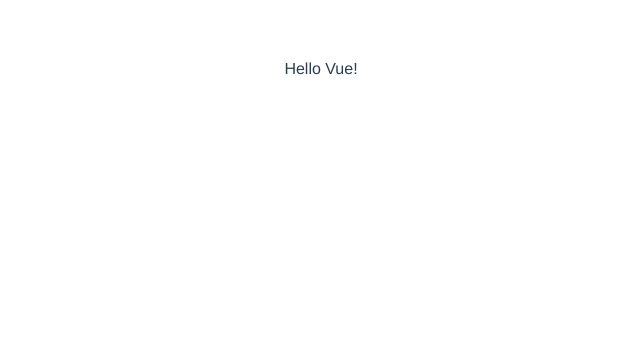
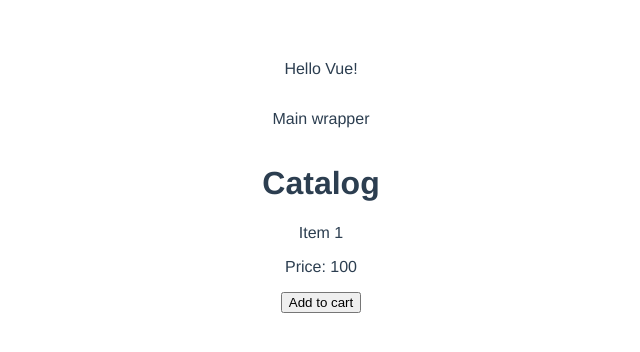
Before and after one commit to twiar/vue-online-shop, a Vue app: page / in a window 1280 px wide. Shown: the top 352 px of the page, without its empty margins (319-959 px from the left). Built offline with nearby package versions, Linux system fonts and the light colour scheme.

Commit message:
added some components

```diff
--- a/src/App.vue
+++ b/src/App.vue
@@ -1,13 +1,18 @@
 <template>
 	<div id="app">
 		<p>Hello Vue!</p>
+		<v-main-wrapper />
 	</div>
 </template>
 
 <script>
+import vMainWrapper from "./components/v-main-wrapper";
+
 export default {
 	name: "App",
-	components: {},
+	components: {
+		vMainWrapper,
+	},
 };
 </script>
 
--- /dev/null
+++ b/src/components/v-cart.vue
@@ -0,0 +1,16 @@
+<template>
+	<div class="v-cart"></div>
+</template>
+
+<script>
+export default {
+	name: "v-cart",
+	props: {},
+	data() {
+		return {};
+	},
+	computed: {},
+};
+</script>
+
+<style scoped></style>
--- /dev/null
+++ b/src/components/v-catalog-item.vue
@@ -0,0 +1,20 @@
+<template>
+	<div class="v-catalog-item">
+		<p>Item 1</p>
+		<p>Price: 100</p>
+		<button>Add to cart</button>
+	</div>
+</template>
+
+<script>
+export default {
+	name: "v-catalog-item",
+	props: {},
+	data() {
+		return {};
+	},
+	computed: {},
+};
+</script>
+
+<style scoped></style>
--- /dev/null
+++ b/src/components/v-catalog.vue
@@ -0,0 +1,23 @@
+<template>
+	<div class="v-catalog">
+		<h1>Catalog</h1>
+		<v-catalog-item />
+	</div>
+</template>
+
+<script>
+import vCatalogItem from "./v-catalog-item";
+export default {
+	name: "v-catalog",
+	components: {
+		vCatalogItem,
+	},
+	props: {},
+	data() {
+		return {};
+	},
+	computed: {},
+};
+</script>
+
+<style scoped></style>
--- /dev/null
+++ b/src/components/v-main-wrapper.vue
@@ -0,0 +1,43 @@
+<template>
+	<div class="v-main-wrapper">
+		<p>{{ title }}</p>
+		<v-catalog />
+		<v-cart />
+	</div>
+</template>
+
+<script>
+import vCart from "./v-cart";
+import vCatalog from "./v-catalog";
+
+export default {
+	name: "v-main-wrapper",
+	components: {
+		vCatalog,
+		vCart,
+	},
+	props: {},
+	data() {
+		return {
+			title: "Main wrapper",
+		};
+	},
+	computed: {},
+	methods: {},
+	watch: {},
+	mounted() {
+		console.log("Hello i am alive!");
+	},
+};
+</script>
+
+<style scoped>
+.v-main-wrapper {
+	display: flex;
+	flex-direction: column;
+	justify-content: center;
+	align-items: center;
+	max-width: 900px;
+	margin: 0 auto;
+}
+</style>
```
Also changed, not shown: src/assets/styles/styles.scss (added), src/assets/styles/variables.scss (added).
